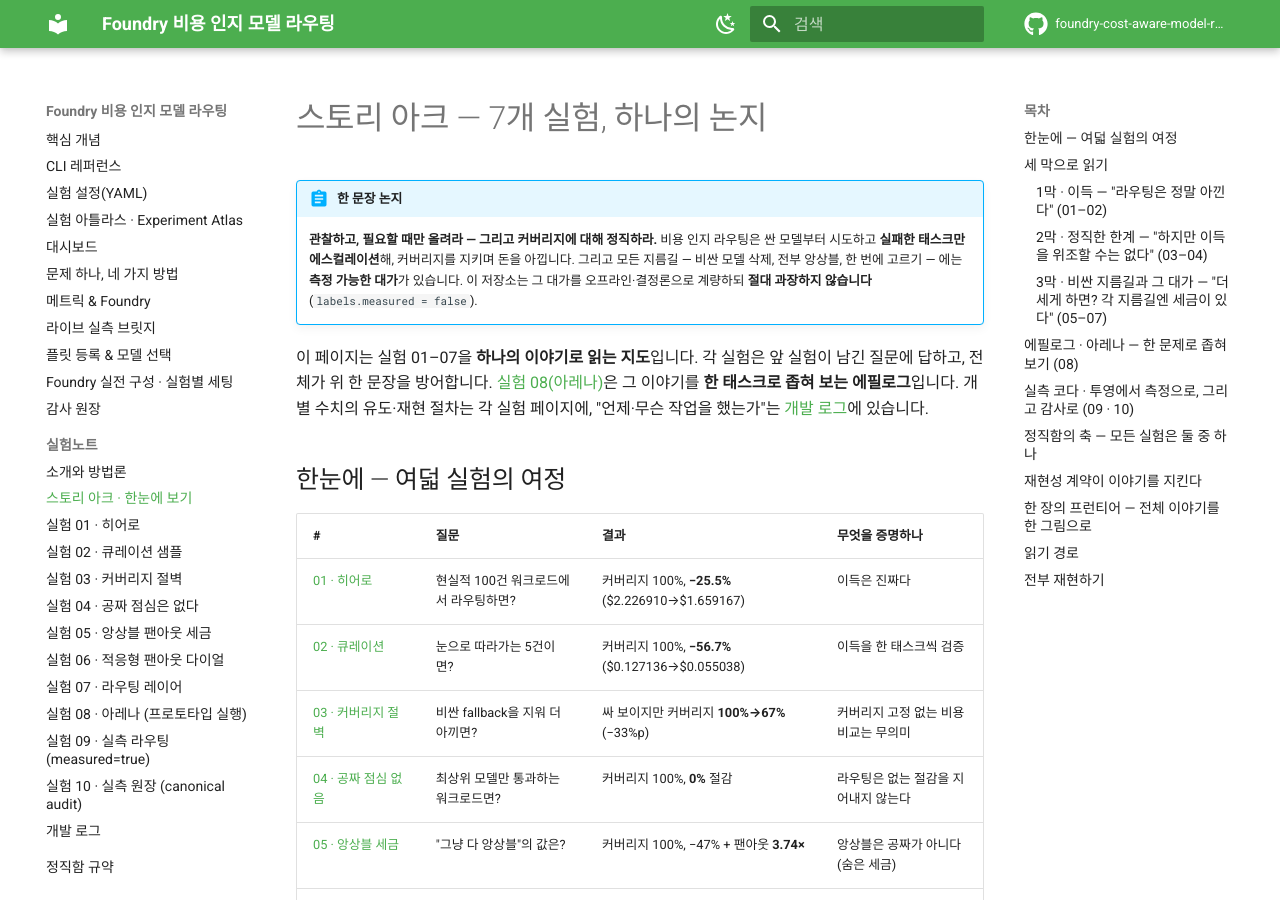
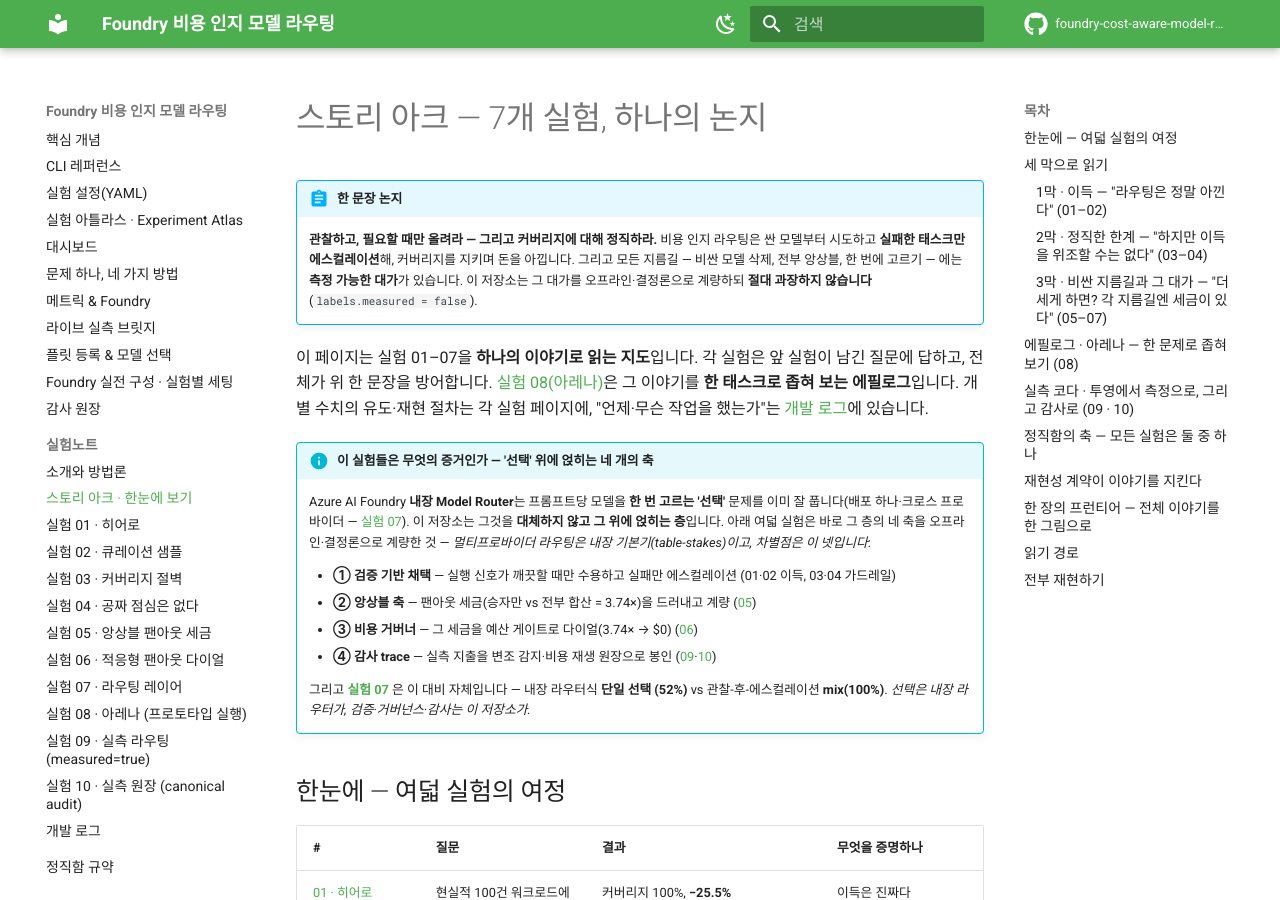
Before and after one commit to hyeonsangjeon/foundry-cost-aware-model-routing, an MkDocs documentation site: the page built from docs/lab-notebook/story-arc.md, in a window 1280 px wide and 900 px high. Built offline with MkDocs 1.6.1 and Material for MkDocs 9.7.7, drawn with Linux system fonts in a browser that asks for light colours; comment, search, counter and statistics services are not loaded.

Commit message:
docs(story-arc): frame the experiments as the four differentiators atop 'selection'
Complete the complementary-positioning reframe in the master narrative. The
built-in Model Router already solves model *selection* (one deploy, cross-
provider); the eight experiments quantify the layer on top. Add a callout that
maps the experiment clusters to the four differentiators — verification-based
adoption (01-04), the ensemble axis / fan-out tax (05), the cost governor (06),
and the audit trace (09-10) — with experiment 07 (single-call 52% vs mix 100%)
as the direct contrast. Multi-provider routing is named table-stakes, not the
differentiator.

Docs-only; mkdocs --strict clean, validate-local.sh PASSED.

Co-authored-by: Copilot <223556219+Copilot@users.noreply.github.com>

```diff
--- a/docs/lab-notebook/story-arc.md
+++ b/docs/lab-notebook/story-arc.md
@@ -11,6 +11,22 @@
 질문에 답하고, 전체가 위 한 문장을 방어합니다. [실험 08(아레나)](08-arena.md)은 그 이야기를
 **한 태스크로 좁혀 보는 에필로그**입니다. 개별 수치의 유도·재현 절차는 각 실험 페이지에,
 "언제·무슨 작업을 했는가"는 [개발 로그](devlog.md)에 있습니다.
+
+!!! info "이 실험들은 무엇의 증거인가 — '선택' 위에 얹히는 네 개의 축"
+    Azure AI Foundry **내장 Model Router**는 프롬프트당 모델을 **한 번 고르는 '선택'** 문제를
+    이미 잘 풉니다(배포 하나·크로스 프로바이더 — [실험 07](07-model-router.md)). 이 저장소는
+    그것을 **대체하지 않고 그 위에 얹히는 층**입니다. 아래 여덟 실험은 바로 그 층의 네 축을
+    오프라인·결정론으로 계량한 것 — *멀티프로바이더 라우팅은 내장 기본기(table-stakes)이고,
+    차별점은 이 넷입니다*:
+
+    - **① 검증 기반 채택** — 실행 신호가 깨끗할 때만 수용하고 실패만 에스컬레이션 (01·02 이득, 03·04 가드레일)
+    - **② 앙상블 축** — 팬아웃 세금(승자만 vs 전부 합산 = 3.74×)을 드러내고 계량 ([05](05-ensemble-fanout.md))
+    - **③ 비용 거버너** — 그 세금을 예산 게이트로 다이얼(3.74× → $0) ([06](06-fanout-dial.md))
+    - **④ 감사 trace** — 실측 지출을 변조 감지·비용 재생 원장으로 봉인 ([09](09-live-routing-proof.md)·[10](10-measured-ledger.md))
+
+    그리고 **[실험 07](07-model-router.md)** 은 이 대비 자체입니다 — 내장 라우터식 **단일 선택
+    (52%)** vs 관찰-후-에스컬레이션 **mix(100%)**. *선택은 내장 라우터가, 검증·거버넌스·감사는
+    이 저장소가.*
 
 ## 한눈에 — 여덟 실험의 여정
 
```
